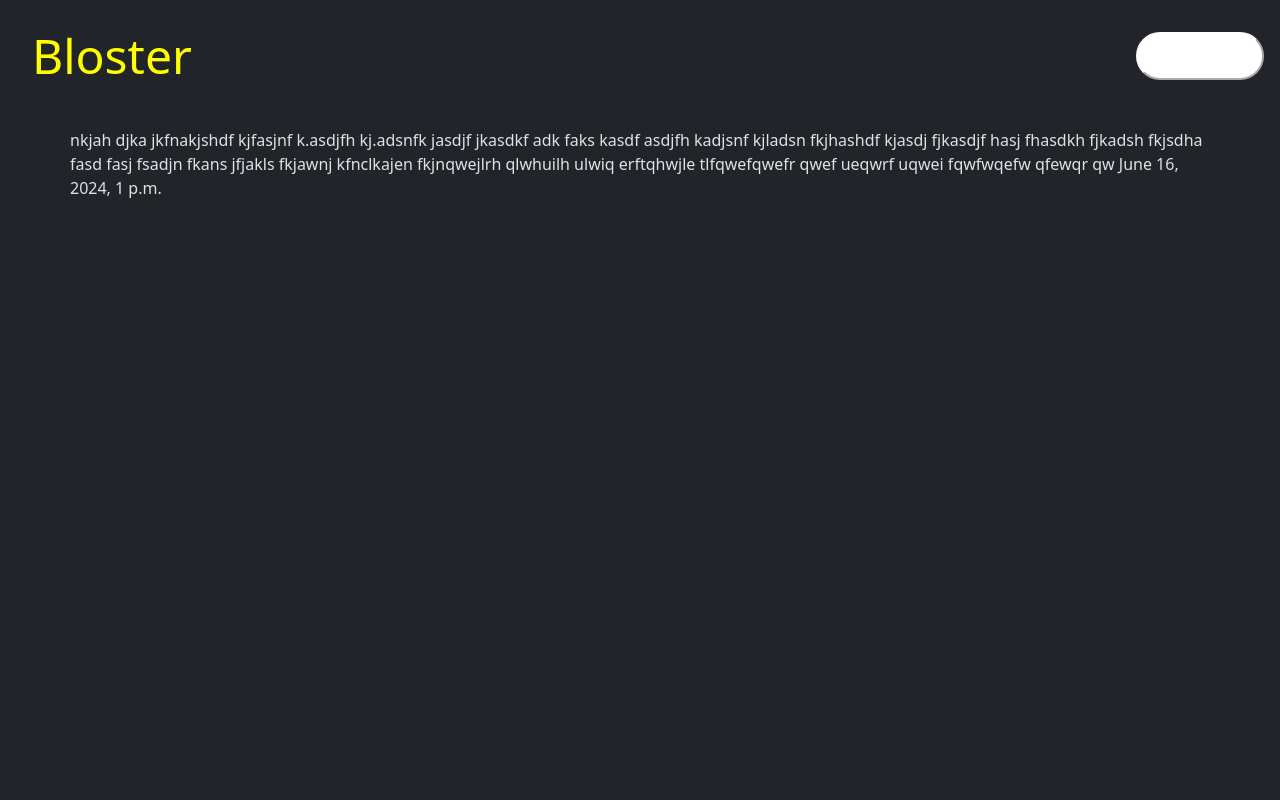
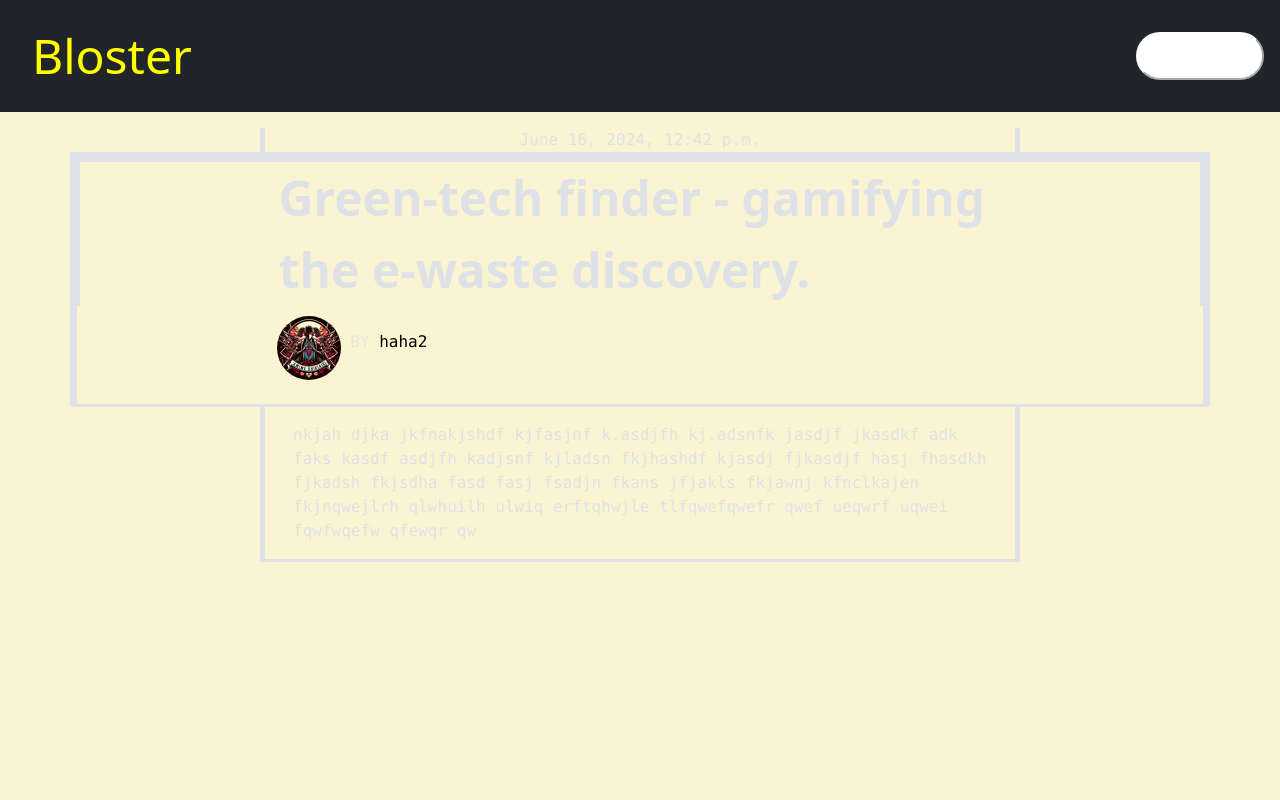
Before and after one commit to kehav1534/Bloster, a Django app: a page that uses templates/layout.html in a window 1280 px wide. Run offline with Django 4.2, Linux system fonts and the light colour scheme; data comes from the database, SQL or seed files in the repository; both versions use the stored data as it was after the commit; some libraries are stand-ins or nearby versions.

Commit message:
added layout for individual posts.

```diff
--- a/Bloster/views.py
+++ b/Bloster/views.py
@@ -1,9 +1,11 @@
 from django.http import HttpResponse
 from django.shortcuts import render, redirect
-
+from posts import models
 
 def homePage(request):
-    return render(request, 'layout.html')
+    published_posts = models.postModel.objects.filter(status='p').order_by("-creation_date")
+
+    return render(request, 'homepage.html', {'posts':published_posts})
 
 def about(request):
     return HttpResponse('This is About Page.')
--- a/User/static/User/css/style.css
+++ b/User/static/User/css/style.css
@@ -11,3 +11,6 @@
 hr{
     width:70%
 }
+#logout::before{
+    content:"   ";
+}
--- a/User/templates/user/layout2.html
+++ b/User/templates/user/layout2.html
@@ -1,6 +1,6 @@
 {%load user_profile1%}
 {%if nav%}
-<img src="{%get_user_profile user%}" title='Logout' style='border-radius:100%;height:4rem;width:4rem;'>
+<img src="{%get_user_profile user%}" title='Profile image' style='border-radius:100%;height:4rem;width:4rem;'>
 {%else%}
 <img src="{%get_user_profile user%}" title='Logout' style='border-radius:100%;height:6rem;width:6rem;'>
 {%endif%}
--- a/posts/templates/posts/viewPost.html
+++ b/posts/templates/posts/viewPost.html
@@ -4,6 +4,31 @@
 {%endblock%}
 
 {%block body%}
-{{data.content}}
-{{data.modify_date}}
+
+
+<div class="container">
+    <div class="row justify-content-md-center">
+        <div class="col-xl-8 col-10 justify-content-center font-monospace" style="border-right:5px; border-left:5px; border-top:0; border-bottom:0; border-style:solid;">
+            <div class="text-center">{{data.creation_date}}</div>
+        </div>
+    </div>
+    <div class="row justify-content-md-center" style="border:10px; border-style:solid; border-bottom:0;">
+        <div class="col-xl-8 col-10 justify-content-center">
+            <div style="font-size:3rem"><b>{{data.title}}</b></div>
+        </div>
+    </div>
+    <div class="row justify-content-md-center"  style="border:7px; border-style:solid; border-bottom:0; border-top:0;">
+        <div class="col-xl-8 col-10 justify-content-center font-monospace">
+            <div ><img src="{{author.pic.url}}" alt="{{data.author}}" style="border-radius:100%; height:4rem; width:4rem;margin-top:10px"><span class="text-muted"> BY</span> <a href="#" style="text-decoration:none; color:black">{{data.author}}</a></div>
+            <br>
+        </div>
+    </div>
+
+    <div class="row justify-content-md-center" style="border-right:0; border-left:0; border-bottom:0; border-style:solid;">
+        <div class="col-xl-8 col-10 justify-content-center font-monospace" style="border-right:5px; border-left:5px; border-top:0; border-style:solid;">
+            <div style="margin:1rem;">{{data.content}}</div>
+
+        </div>
+    </div>
+</div>
 {%endblock%}
--- a/posts/views.py
+++ b/posts/views.py
@@ -3,6 +3,7 @@
 from . import forms
 from . import models
 from django.contrib.auth.decorators import login_required
+from User.models import UserProfile
 
 def to_homepage(request):
     return redirect('/')
@@ -23,7 +24,8 @@
 
 def showpost(request, ulink):
     post = get_object_or_404(models.postModel, ulink=ulink)
-    return render(request, 'posts/ViewPost.html', {'data':post})
+    author = get_object_or_404(UserProfile, user=post.author)
+    return render(request, 'posts/ViewPost.html', {'data':post, 'author':author})
 
 
 @login_required(login_url="/user/login/")
--- a/templates/layout.html
+++ b/templates/layout.html
@@ -11,20 +11,31 @@
         {%load static%}
 <link href="{%static 'User/css/style.css'%}" rel="stylesheet">
     </head>
-    <body>
+    <body style="background-color:#FAF4D3;">
 
         <nav class="navbar navbar-light bg-dark justify-content-between" style="height:7rem;">
             <a class="navbar-brand" style="margin-left:2rem; color:yellow;font-size:3rem" href="/">Bloster</a>
             <div class="form-inline">
               {%if user.is_authenticated%}
+              {% comment %} <a href="/user/profile" style="text-decoration:none;">
+
+              </a> {% endcomment %}
+              <div class="dropdown" style="display: inline;">
+                <button class="btn btn-secondary" type="button" id="dropdownMenuButton" data-bs-toggle="dropdown" aria-expanded="false" style="background: none; border:none;">
+                  {% include "user/layout2.html" with nav="1"%}
+                </button>
+                <ul class="dropdown-menu" aria-labelledby="dropdownMenuButton" style="margin-top:2rem;margin-right:1rem; width:5rem;">
+                  <li><a class="dropdown-item" href="/user/profile/">Profile</a></li>
+                  <li><a class="dropdown-item" href="/user/dashboard/">Dashboard</a></li>
+                  <li><form action="/user/logout/" method="post" style="display:inline;">
+                    {%csrf_token%}
+                    <button style="background:none;border:none;color:red ;" id="logout"><img src="/media/logout.jpg" title='Logout' style='height:1rem;width:1rem;margin-right:1rem;'>Log Out</button>
+                  </form>
+                </li>
+                </ul>
+              </div>
               <a href="/posts/create/" titl="Create Post"><button style="border-radius:20px; width: 3rem; height:3rem; margin-right:1rem;" class="btn btn-primary"><span style="font-size:20px;padding-bottom:1rem">+</span></button></a>
-              <a href="/user/profile">
-                {% include "user/layout2.html" with nav="1"%}
-              </a>
-              <form action="/user/logout/" method="post" style="display:inline;">
-                {%csrf_token%}
-                <button style="background:none;border:none;"><img src="/media/logout.png" title='Logout' style='height:2rem;width:2rem;margin-right:1rem;'></button>
-              </form>
+
 
               {%else%}
               <a href="/user/login" title="Login"><button style="border-radius:50px; background:white; width: 8rem; height:3rem; margin-right:1rem;">Login</button></a>
```
Also changed, not shown: templates/homepage.html (added, +16 -0 lines), db.sqlite3, media/_5f821f84-0255-4c37-b2aa-6604adf88215.jpeg (added), media/lofi-song-youtube-profile-background-image-243883343.png (added), media/logout.jpg (added).
